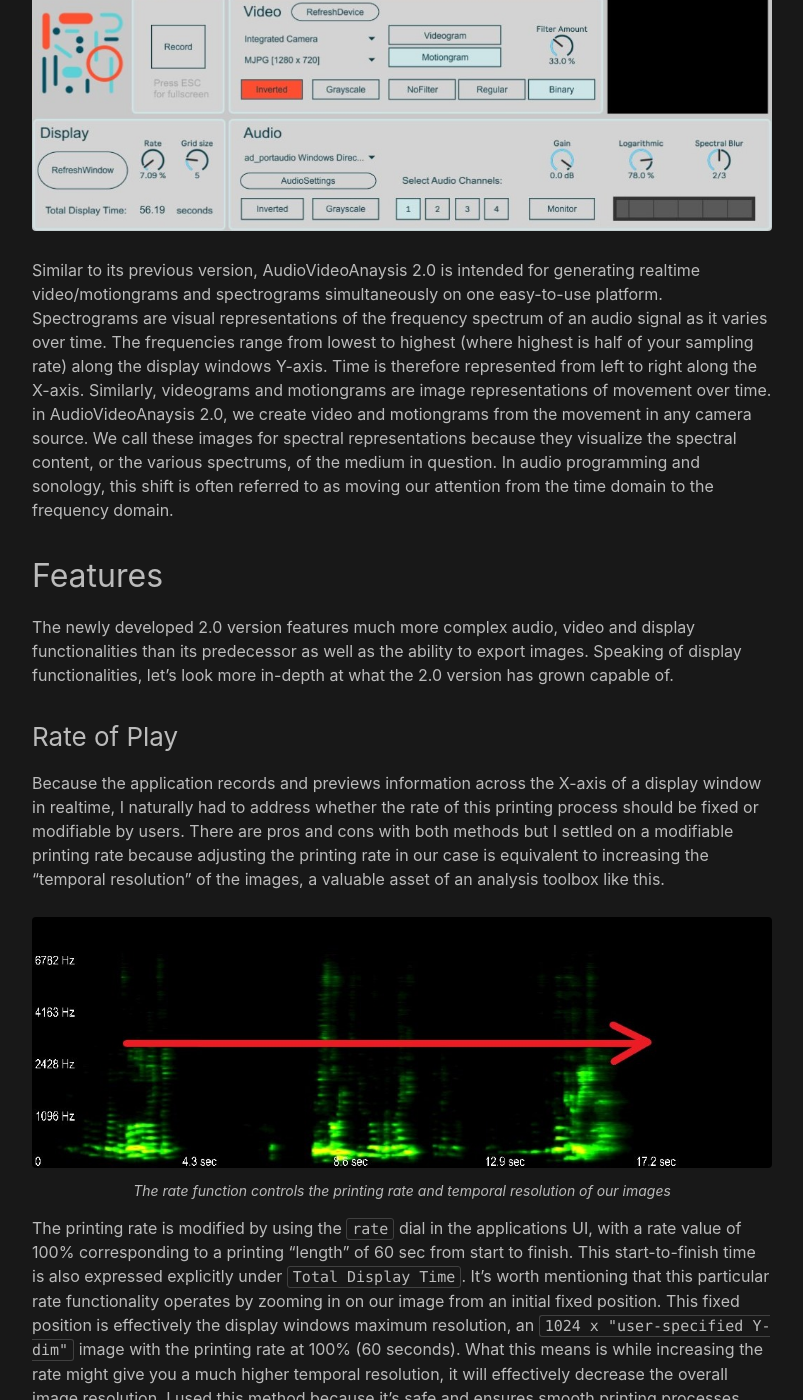
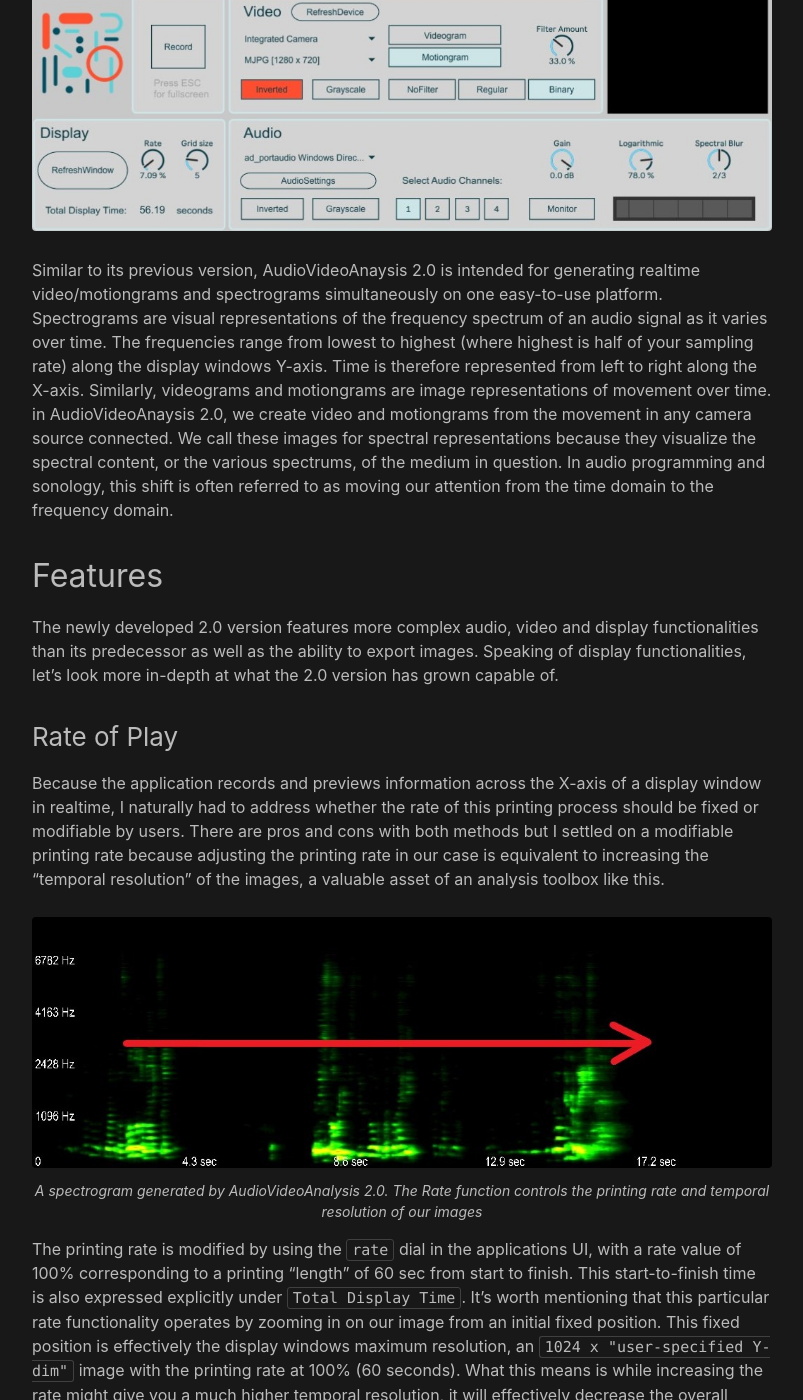
Before and after one commit to AleksanderTidemann/AleksanderTidemann.github.io, a Jekyll site: the page built from _posts/2020-07-24-audiovideoanalysis.md, in a window 1280 px wide and 1400 px high, scrolled down 1180 px. Shown: the whole window, without its empty margins (238-1041 px from the left). Built offline with Jekyll 4.4.1, drawn with Linux system fonts in a browser that asks for light colours; some of the changed text lies outside the part shown.

````diff
--- a/_posts/2020-07-24-audiovideoanalysis.md
+++ b/_posts/2020-07-24-audiovideoanalysis.md
@@ -31,13 +31,13 @@ My main task was to remove any outdated dependencies the app had on old MaxMSP e
    <figcaption></figcaption>
 </figure>
 
-Similar to its previous version, AudioVideoAnaysis 2.0 is intended for generating realtime video/motiongrams and spectrograms simultaneously on one easy-to-use platform. Spectrograms are visual representations of the frequency spectrum of an audio signal as it varies over time. The frequencies range from lowest to highest (where highest is half of your sampling rate) along the display windows Y-axis. Time is therefore represented from left to right along the X-axis. Similarly, videograms and motiongrams are image representations of movement over time. in AudioVideoAnaysis 2.0, we create video and motiongrams from the movement in any camera source. We call these images for spectral representations because they visualize the spectral content, or the various spectrums, of the medium in question. In audio programming and sonology, this shift is often referred to as moving our attention from the time domain to the frequency domain.
+Similar to its previous version, AudioVideoAnaysis 2.0 is intended for generating realtime video/motiongrams and spectrograms simultaneously on one easy-to-use platform. Spectrograms are visual representations of the frequency spectrum of an audio signal as it varies over time. The frequencies range from lowest to highest (where highest is half of your sampling rate) along the display windows Y-axis. Time is therefore represented from left to right along the X-axis. Similarly, videograms and motiongrams are image representations of movement over time. in AudioVideoAnaysis 2.0, we create video and motiongrams from the movement in any camera source connected. We call these images for spectral representations because they visualize the spectral content, or the various spectrums, of the medium in question. In audio programming and sonology, this shift is often referred to as moving our attention from the time domain to the frequency domain.
 
 <!--*
 While (I and) [**Balint Lackzo**](https://github.com/balintlaczko) pushed the capabilities of MaxMSP Jitter with the VideoAnalysis software, we also effectively set the standard for the remaining two MaxMSP-based analysis applications still scheduled for updating, namely AudioVideoAnalysis and AudioAnalysis. Nevermind that the sole objective of these projects was to simply remove any dependencies on "old" MaxMSP externals, once the VideoAnalysis turned out the way it did there was no way the AudioVideoAnalysis could be of any lesser standard. At least in my mind, it could not. A decision that resulted in a tiresome, challenging, and extremely valuable experience altogether.
 -->
 ## Features
-The newly developed 2.0 version features much more complex audio, video and display functionalities than its predecessor as well as the ability to export images. Speaking of display functionalities, let's look more in-depth at what the 2.0 version has grown capable of.
+The newly developed 2.0 version features more complex audio, video and display functionalities than its predecessor as well as the ability to export images. Speaking of display functionalities, let's look more in-depth at what the 2.0 version has grown capable of.
 
 ### Rate of Play
 Because the application records and previews information across the X-axis of a display window in realtime, I naturally had to address whether the rate of this printing process should be fixed or modifiable by users. There are pros and cons with both methods but I settled on a modifiable printing rate because adjusting the printing rate in our case is equivalent to increasing the "temporal resolution" of the images, a valuable asset of an analysis toolbox like this.
@@ -45,7 +45,7 @@ Because the application records and previews information across the X-axis of a
 <figure style="float: none">
    <img src="/assets/img/2020_07_24_rate_window.jpg" alt="AVA rate"
    title="rate" width="800" />
-   <figcaption>The rate function controls the printing rate and temporal resolution of our images</figcaption>
+   <figcaption>A spectrogram generated by AudioVideoAnalysis 2.0. The Rate function controls the printing rate and temporal resolution of our images</figcaption>
 </figure>
 
 The printing rate is modified by using the ```rate``` dial in the applications UI, with a rate value of 100% corresponding to a printing "length" of 60 sec from start to finish. This start-to-finish time is also expressed explicitly under ```Total Display Time```. It's worth mentioning that this particular rate functionality operates by zooming in on our image from an initial fixed position. This fixed position is effectively the display windows maximum resolution, an ```1024 x "user-specified Y-dim"``` image with the printing rate at 100% (60 seconds). What this means is while increasing the rate might give you a much higher temporal resolution, it will effectively decrease the overall image resolution. I used this method because it's safe and ensures smooth printing processes while simultaneously accommodating for relatively low frame-rates. Accommodating for low frame-rates is also necessary to make the application more stable on various systems. However, setting a higher video device resolution can help compensate for some of these loses.
@@ -54,12 +54,12 @@ The printing rate is modified by using the ```rate``` dial in the applications U
 <!--*
 Another mentionable display feature in AudioVideoAnalysis is its various analysis markers. These consist of optional frequency and time markers along the XY-axis, grid view with customizable size and clickpoint data retrieval.
 -->
-As I introduced features like printing ```Rate``` and a ```Logarithmic``` dial, that gives users the ability to adjust the spectrograms frequency distribution (from linear to logarithmic), the need for a set of analysis markers grew stronger. More so, it's essential to have a frame of reference when analyzing spectral images. The result was an implementation of automatically re-scaling frequency and time markers in the display window accessible from the menubar. Changing the ```Grid Size``` parameter in the UI adds or subtracts the number of analysis markers visible. Furthermore, by enabling ```View Display Grid``` in the menubar, a grid matrix is added on top of the images which can further improve our frame of reference.
+As I introduced features like printing ```Rate``` and a ```Logarithmic``` dial, giving users the ability to adjust the spectrograms frequency distribution dynamically from linear to logarithmic, the need for a set of analysis markers grew stronger. More so, it's essential to have a frame of reference when analyzing spectral images. The result was an implementation of automatically re-scaling frequency and time markers in the display window accessible from the menubar. Changing the ```Grid Size``` parameter in the UI adds or subtracts the number of analysis markers visible. Furthermore, by enabling ```View Display Grid``` in the menubar, a grid matrix is added on top of the images which can further improve our frame of reference.
 
 <figure style="float: none;">
    <img src="/assets/img/2020_07_24_ava_analysis_markers.gif" alt="Grid"
    title="Grid" width="800" />
-   <figcaption> spectrogram (audio) in green and motiongram (video) in grayscale. Adding a grid to the display window can further assist analysis by providing a better frame of reference.</figcaption>
+   <figcaption> Spectrogram (audio) in green and motiongram (video) in grayscale. Adding a grid to the display window can further assist analysis by providing a better frame of reference.</figcaption>
 </figure>
 
 Finally, I decided to implement something called clickpoint data retrieval, allowing for an even more detailed inspection of the spectral audio content. I first came over this feature in a paper by [**Jean-Francois Charles**](https://www.jeanfrancoischarles.com/) called [**A Tutorial on Spectral Sound Processing Using Max/MSP and Jitter**](https://www.mitpressjournals.org/doi/pdf/10.1162/comj.2008.32.3.87). In this fantastically detailed and informative paper on various ways to generate and view spectral audio content in MaxMSP and Jitter, he introduces a method for retrieving Time (ms), Hz (frequency) and Amplitude (volume) from anywhere in a recorded spectrogram via physically engaging the image with our mouse.
@@ -117,7 +117,7 @@ If you want to contribute to AudioVideoAnaysis' development you are free to do s
 
 The most interesting challenge of this development project was figuring out how to build it in an OpenGL context. This means using specific video objects in MaxMSP that processing images on the GPU rather than on the CPU. This was a highly relevant challenge because AudioVideoAnaysis primarily is a realtime application that should have smooth visualizations and user experiences uninterrupted by any glitches or lags. It would also be informative in understanding how we might redesign VideoAnalysis in the future.
 
-While I was able to move all the image processing within an OpenGL context in the end, I specifically struggled with a small but key feature of the video processing. An important component of the video/motiongram section of the application is a process that calculates the mean values for every row (x-dimension) in a frame and spits out one-dimensional matrices that we print sequentially along a "canvas" to produce the video/motiongram. When confronted with this specific process I questioned whether doing mean calculations of frames was better on the GPU or the CPU. My worry was doing these calculations on the CPU (when the rest of the application is rendered on the GPU) would generate a bottleneck that would have negative effects on the performance of the application. So in the spirit of this uncertainty, I decided to conduct some minor tests and see whether my basic assumptions were correct.
+While I was able to move all the image processing within an OpenGL context in the end, I specifically struggled with a small but key feature of the video processing. An important component of the video/motiongram section of the application is a process that calculates the mean values for every row (X-dimension) in a frame and spits out one-dimensional matrices that we print sequentially along a "canvas" to produce the video/motiongram. When confronted with this specific process I questioned whether doing mean calculations of frames was better on the GPU or the CPU. My worry was doing these calculations on the CPU (when the rest of the application is rendered on the GPU) would generate a bottleneck that would have negative effects on the performance of the application. So in the spirit of this uncertainty, I decided to conduct some minor tests and see whether my basic assumptions were correct.
 
 The CPU method of this process requires migrating the frames to the CPU, calculate the mean values there before sending the frames back to the GPU (as mentioned). So in OpenGL Jitter language, this translates to:
 ```
@@ -150,3 +150,5 @@ Another interesting and unresolved challenge of this project was the decreasing
 
 If you use this application for research purposes, please reference this publication:
 - Jensenius, Alexander Refsum (2005). [**Developing Tools for Studying Musical Gestures within the Max/MSP/Jitter Environment**](https://www.duo.uio.no/handle/10852/26907). Proceedings of the International Computer Music Conference, p. 282-285.
+
+I've also been honored an acknowledgment by Cycling74 themselves (creators/gods of MaxMSP) at [**their official homepage**](https://cycling74.com/projects/audiovideoanalysis).
````
